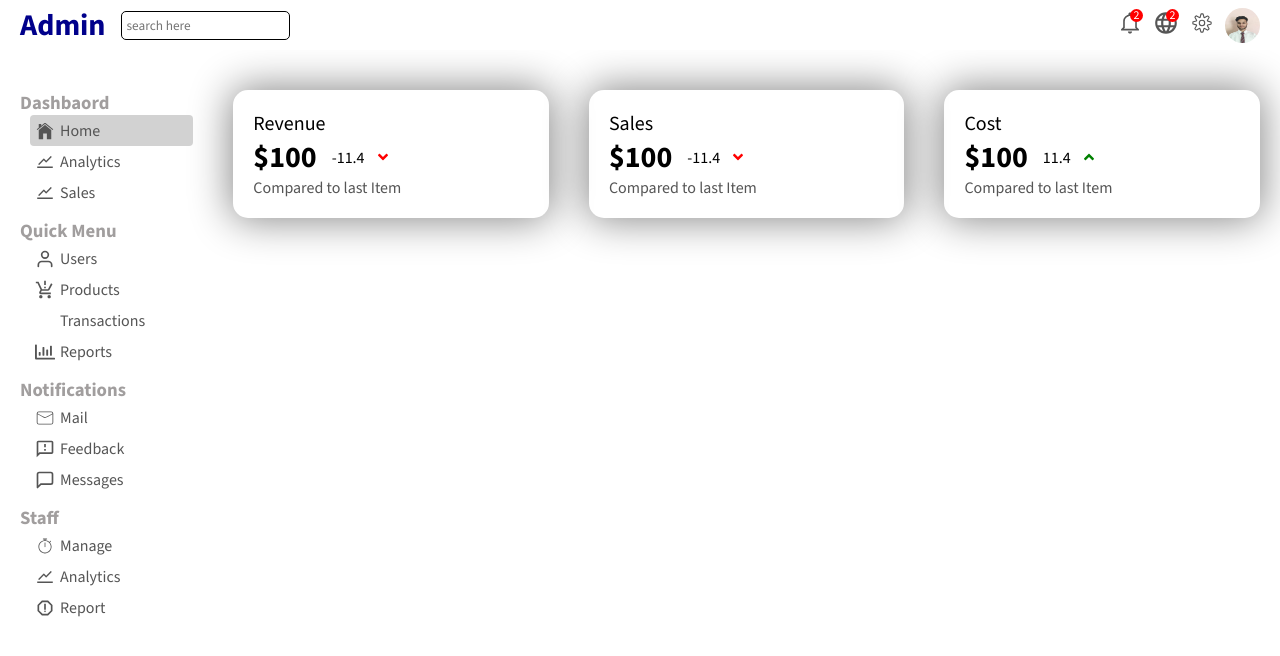
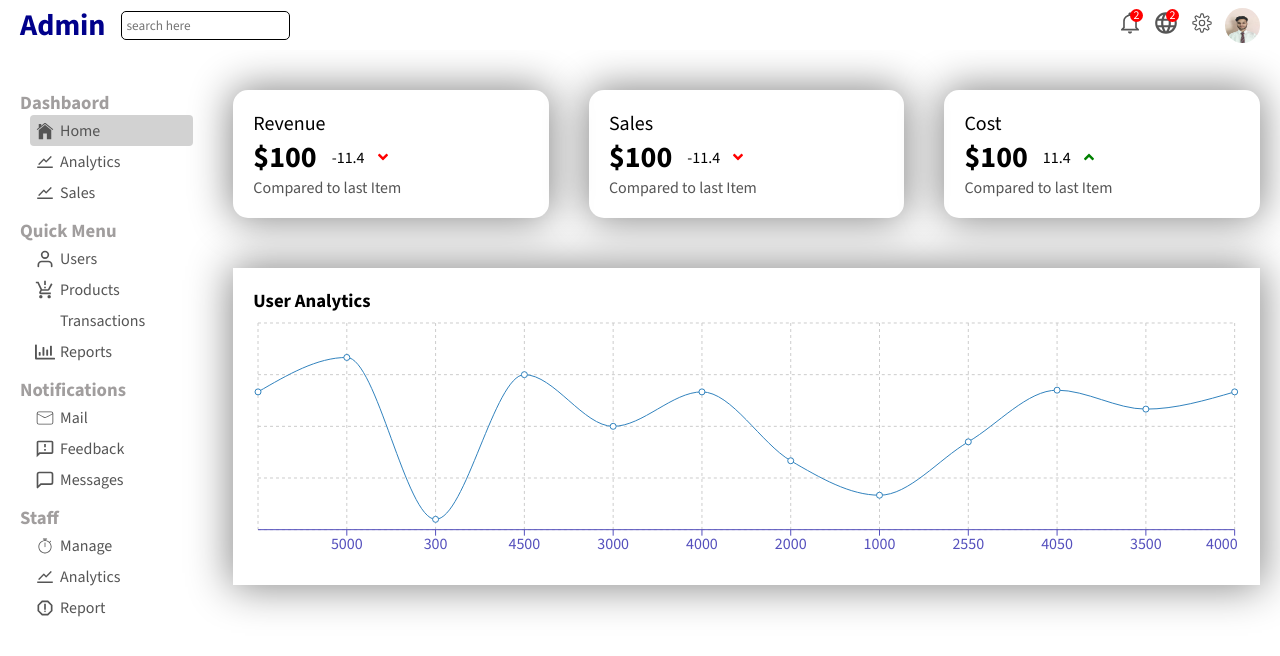
Before and after one commit to Ashutoshvashisht007/Admin-Portal, a React (Vite) app: page / in a window 1280 px wide. Shown: the top 656 px of the page. Built offline with nearby package versions, Linux system fonts and the light colour scheme; some icons are missing.

Commit message:
Chart done

```diff
--- /dev/null
+++ b/src/Components/chart/Chart.jsx
@@ -0,0 +1,21 @@
+import React, {PureComponent} from 'react'
+import "./chart.css"
+import { LineChart, Line, XAxis, CartesianGrid, Tooltip, ResponsiveContainer } from 'recharts';
+
+export const Chart = ({title, data, dataKey, grid}) => {
+
+  return (
+    <div className='chart'>
+        <h3 className="chartTitle">{title}</h3>
+        <ResponsiveContainer width="100%" aspect={4/1}>
+            <LineChart data={data}>
+            {grid &&  <CartesianGrid strokeDasharray="3 3" />}
+            <XAxis dataKey={dataKey} stroke='#5550bd'/>
+            <Line type="monotone" dataKey={dataKey} activeDot={{ r: 8 }}/>
+
+            <Tooltip />
+            </LineChart>
+        </ResponsiveContainer>
+    </div>
+  )
+}
--- /dev/null
+++ b/src/Components/chart/chart.css
@@ -0,0 +1,11 @@
+.chart{
+    padding: 20px;
+    margin: 20px;
+    -webkit-box-shadow: 0px 0px 40px 2px rgba(0,0,0,0.48);
+    -moz-box-shadow: 0px 0px 40px 2px rgba(0,0,0,0.48);
+    box-shadow: 0px 0px 40px 2px rgba(0,0,0,0.48);
+}
+
+.chartTitle{
+    margin-bottom: 5px;
+}
--- /dev/null
+++ b/src/dummyData.js
@@ -0,0 +1,51 @@
+export const userData = [
+        {
+          name: 'Jan',
+          "Active Users": 4000,
+        },
+        {
+          name: 'Feb',
+          "Active Users": 5000,
+        },
+        {
+          name: 'March',
+          "Active Users": 300,
+        },
+        {
+          name: 'April',
+          "Active Users": 4500,
+        },
+        {
+          name: 'May',
+          "Active Users": 3000,
+        },
+        {
+          name: 'June',
+          "Active Users": 4000,
+        },
+        {
+          name: 'July',
+          "Active Users": 2000,
+        },
+        {
+          name: 'Aug',
+          "Active Users": 1000,
+        },
+        {
+          name: 'Sept',
+          "Active Users": 2550,
+        },
+        {
+          name: 'Oct',
+          "Active Users": 4050,
+        },
+        {
+          name: 'Nov',
+          "Active Users": 3500,
+        },
+        {
+          name: 'Dec',
+          "Active Users": 4000,
+        },
+
+      ];
--- a/src/pages/home/Home.jsx
+++ b/src/pages/home/Home.jsx
@@ -1,11 +1,14 @@
 import React from 'react'
 import "./Home.css"
 import { FeaturedInfo } from '../../Components/featuredinfo/Featuredinfo'
+import { Chart } from '../../Components/chart/Chart'
+import {userData} from '../../dummyData.js'
 
 export const Home = () => {
   return (
     <div className='home'>
       <FeaturedInfo/>
+      <Chart data = {userData} title="User Analytics" dataKey = "Active Users" grid/>
     </div>
   )
 }
```
